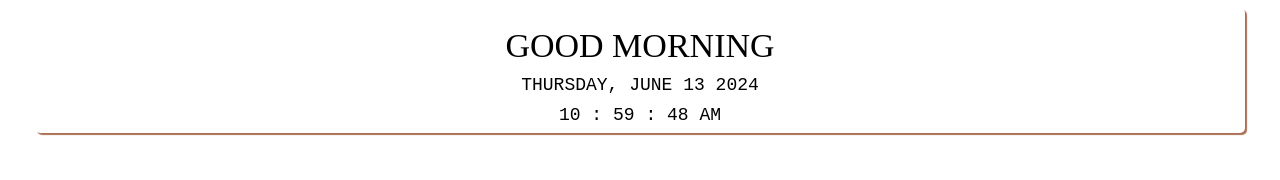
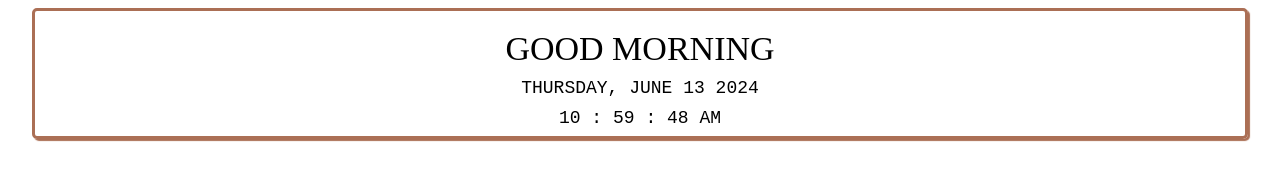
Before and after one commit to mirchimili/notion, a plain HTML site: page greetings.html in a window 1280 px wide. Drawn offline with Linux system fonts and the light colour scheme.

Commit message:
Update greetings.html

```diff
--- a/greetings.html
+++ b/greetings.html
@@ -24,7 +24,7 @@
             flex-direction: column;
             max-width: 95%;
             margin: auto;
-            border: 3px solid ##AB6F55;
+            border: 3px solid #AB6F55;
             border-radius: 5px;
             box-shadow: 2px 2px 1px 0px #AB6F55;
 
```
